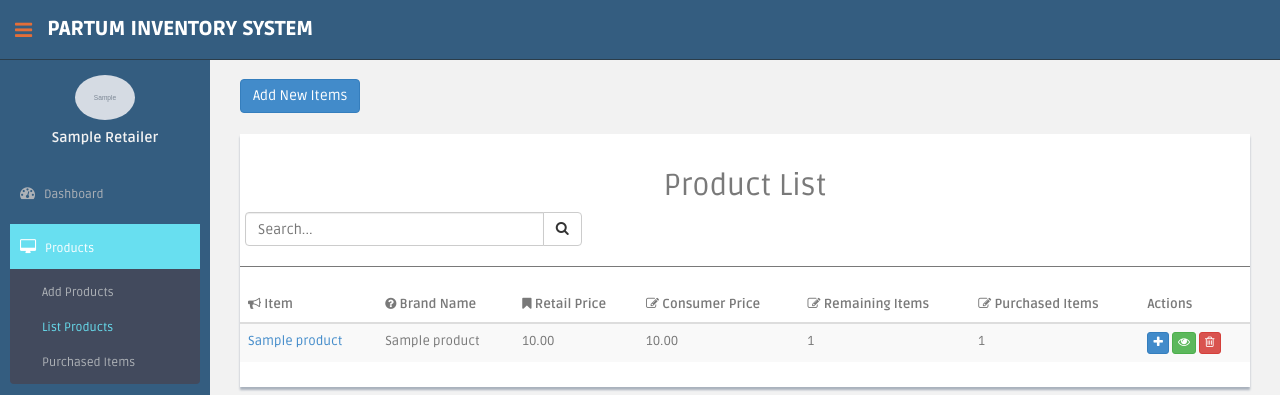
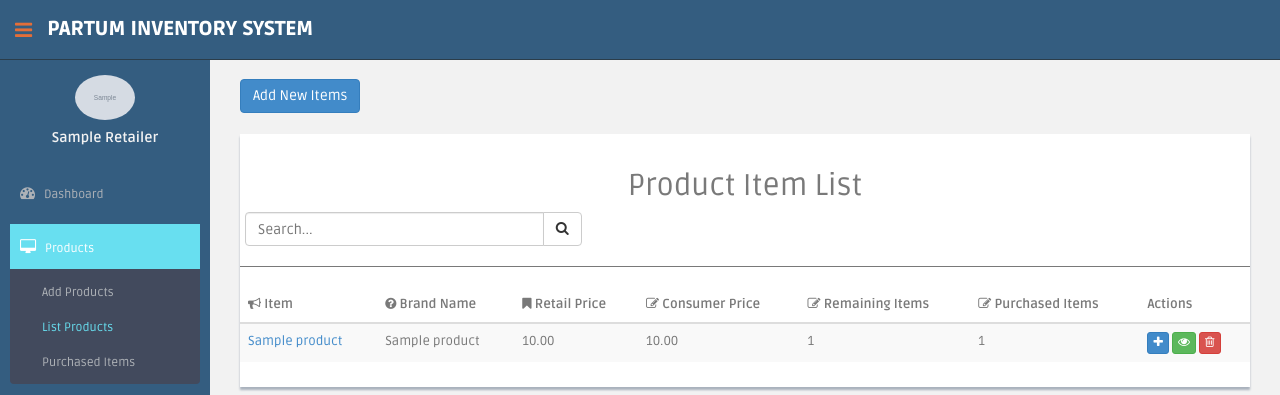
Before and after one commit to janzaheer/partum_inventory, a Django app: page /product/item/1/detail/list/ in a window 1280 px wide. Shown: the top 395 px of the page. Run offline with Django 3.2, Linux system fonts and the light colour scheme; a user stored in the database is signed in; tables that the repository leaves empty hold one stand-in row (values such as "Sample post"); grey boxes marked "Sample" are stand-in pictures; some libraries are stand-ins or nearby versions.

Commit message:
change page adding and fix search

```diff
--- a/templates/products/item_details.html
+++ b/templates/products/item_details.html
@@ -8,7 +8,7 @@
             <br><br><br>
             <div class="content-panel">
                 <table class="table table-striped table-advance table-hover item-table">
-                    <h2 class="text-center">Product List</h2>
+                    <h2 class="text-center">Product Item List</h2>
                     <div class="input-group custom-search-form col-md-4" style="left: 5px">
                         <input type="text" class="form-control search-item" placeholder="Search...">
                         <span class="input-group-btn">
@@ -29,7 +29,7 @@
                         <th>Actions</th>
                     </tr>
                     </thead>
-                    <tbody class="patient-table-body">
+                    <tbody class="item-table-body">
                     {% for detail in items_details %}
                         <tr>
                             <td><a href="#">{{ detail.product.name}}</a></td>
@@ -51,12 +51,15 @@
         </div>
         <script>
             $(document).ready(function(){
-              $(".search-patient").on("keyup", function() {
+              $(".search-item").on("keyup", function() {
                 var value = $(this).val().toLowerCase();
-                $(".patient-table-body tr").filter(function() {
+                $(".item-table-body tr").filter(function() {
                   $(this).toggle($(this).text().toLowerCase().indexOf(value) > -1)
                 });
               });
             });
+
+
+
         </script>
 {% endblock %}
```
